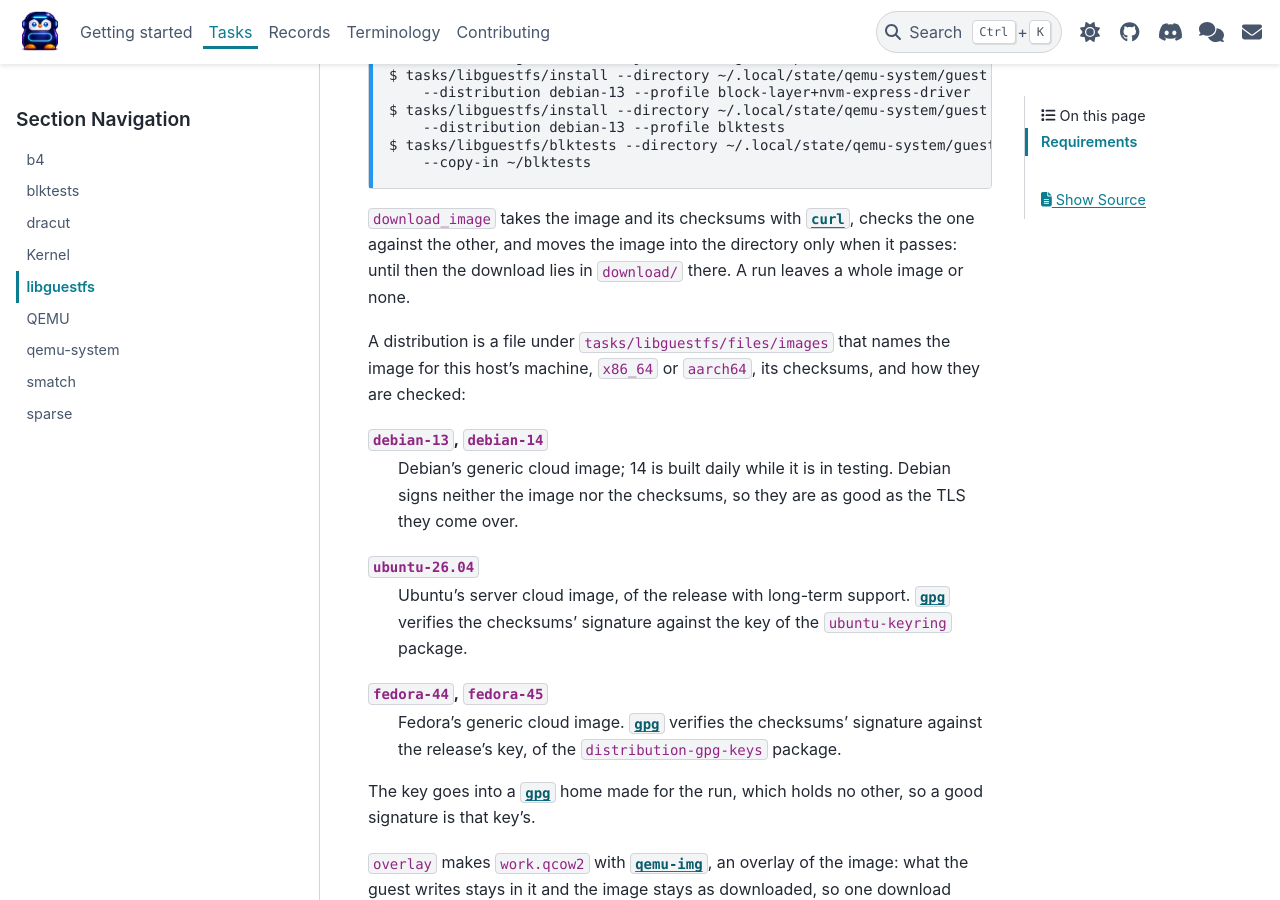
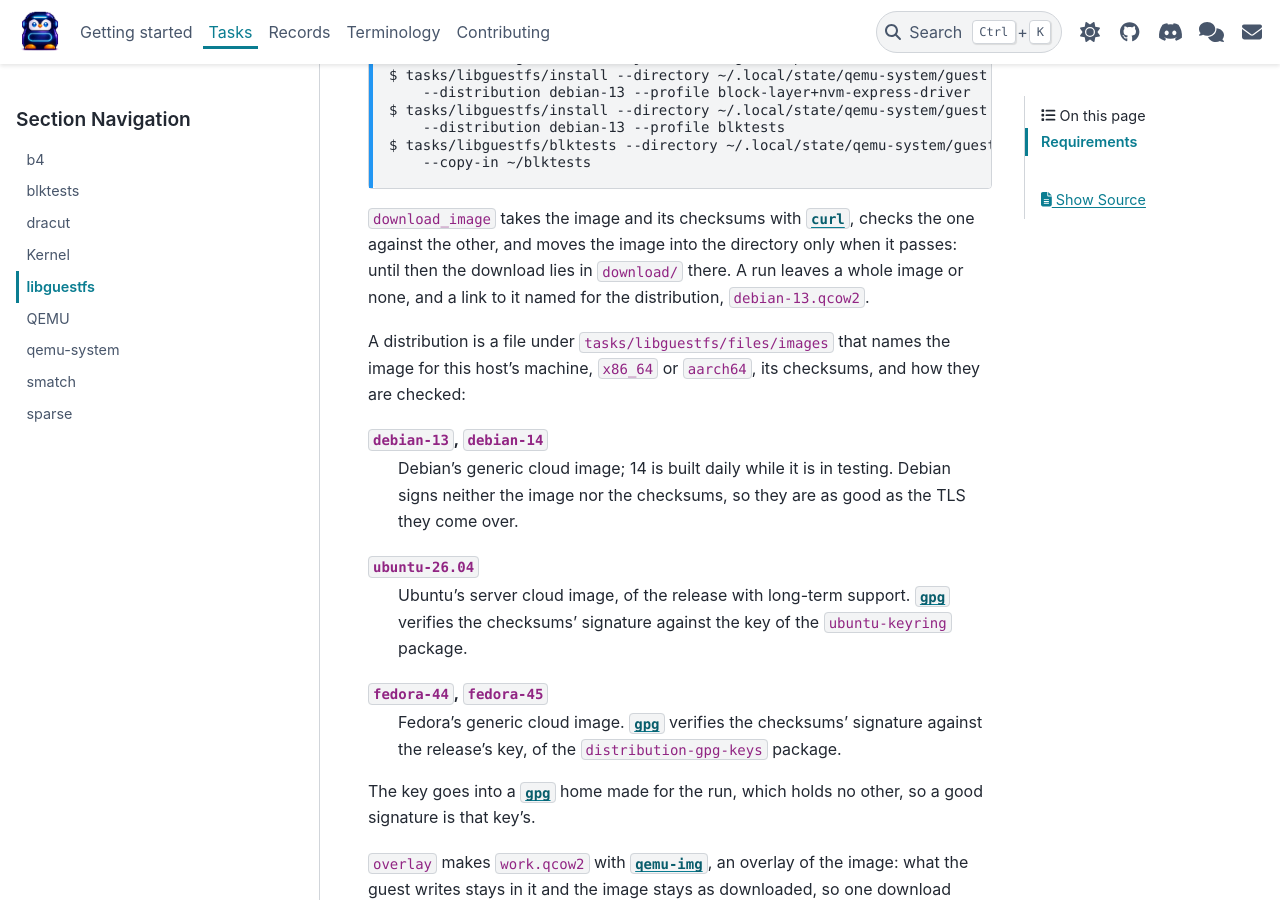
Before and after one commit to linux-kdevops/kdevops-ng, a Sphinx documentation site: the page built from docs/tasks/libguestfs.rst, in a window 1280 px wide and 900 px high, scrolled down 435 px. Built offline with Sphinx 7.4.7 and the PyData theme 0.15.4, drawn with Linux system fonts in a browser that asks for light colours.

Commit message:
libguestfs: link an image by its distribution, and say where its root is
A workflow that makes a disk of an image had to know the file name the
distribution gave it, and one that describes a machine the root its
kernel command line names: the first partition on Debian and Ubuntu, a
btrfs subvolume of the third on Fedora. Both are facts of the
distribution, so its file holds the root, and download_image leaves a
link named for it. overlay makes the disk's directory, so a workflow
runs no mkdir.

Signed-off-by: Daniel Gomez <da.gomez@kernel.org>

```diff
--- a/docs/tasks/libguestfs.rst
+++ b/docs/tasks/libguestfs.rst
@@ -32,7 +32,8 @@ boot, and one installs packages in it:
 its checksums with :cmd:`curl`, checks the one against the other, and
 moves the image into the directory only when it passes: until then the
 download lies in ``download/`` there. A run leaves a whole image or
-none.
+none, and a link to it named for the distribution,
+``debian-13.qcow2``.
 
 A distribution is a file under :src:`tasks/libguestfs/files/images` that
 names the image for this host's machine, ``x86_64`` or ``aarch64``, its
```
Also changed, not shown: 7 other files.
